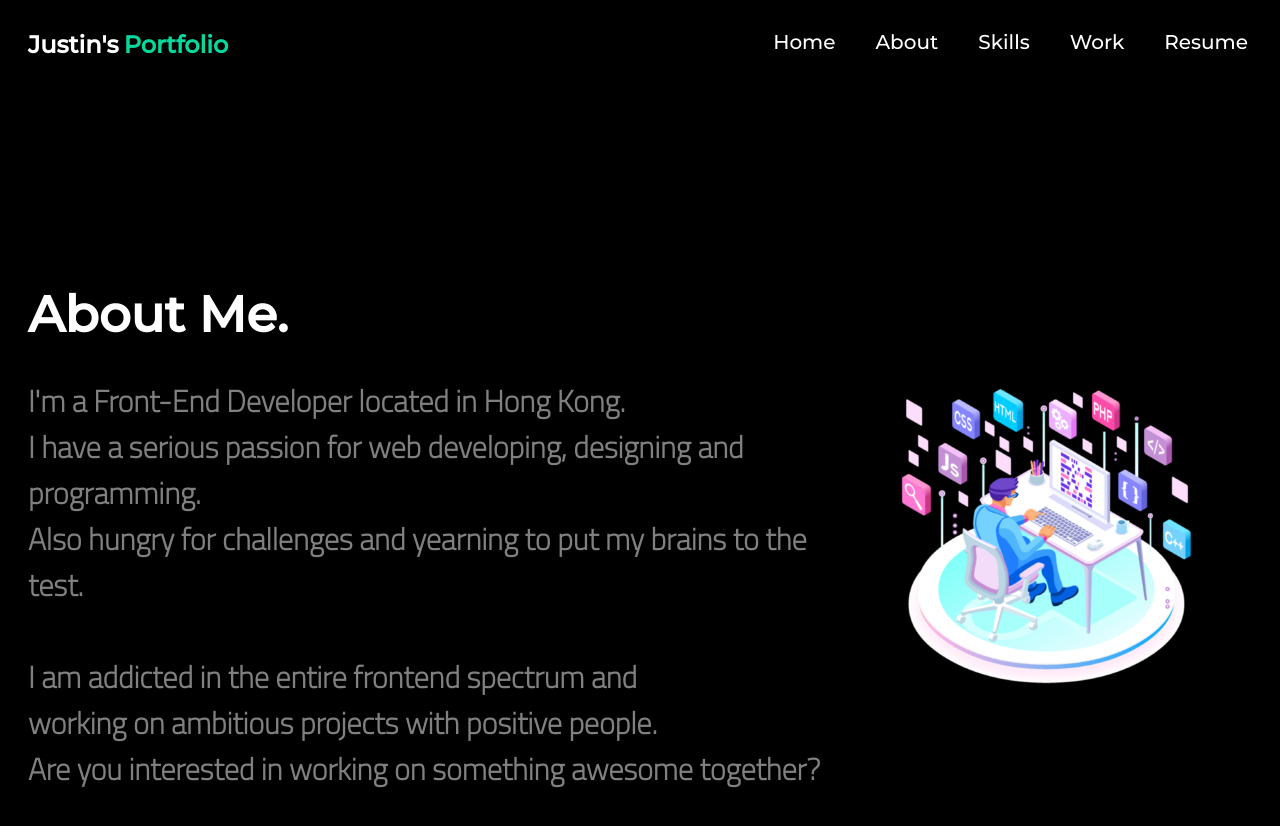
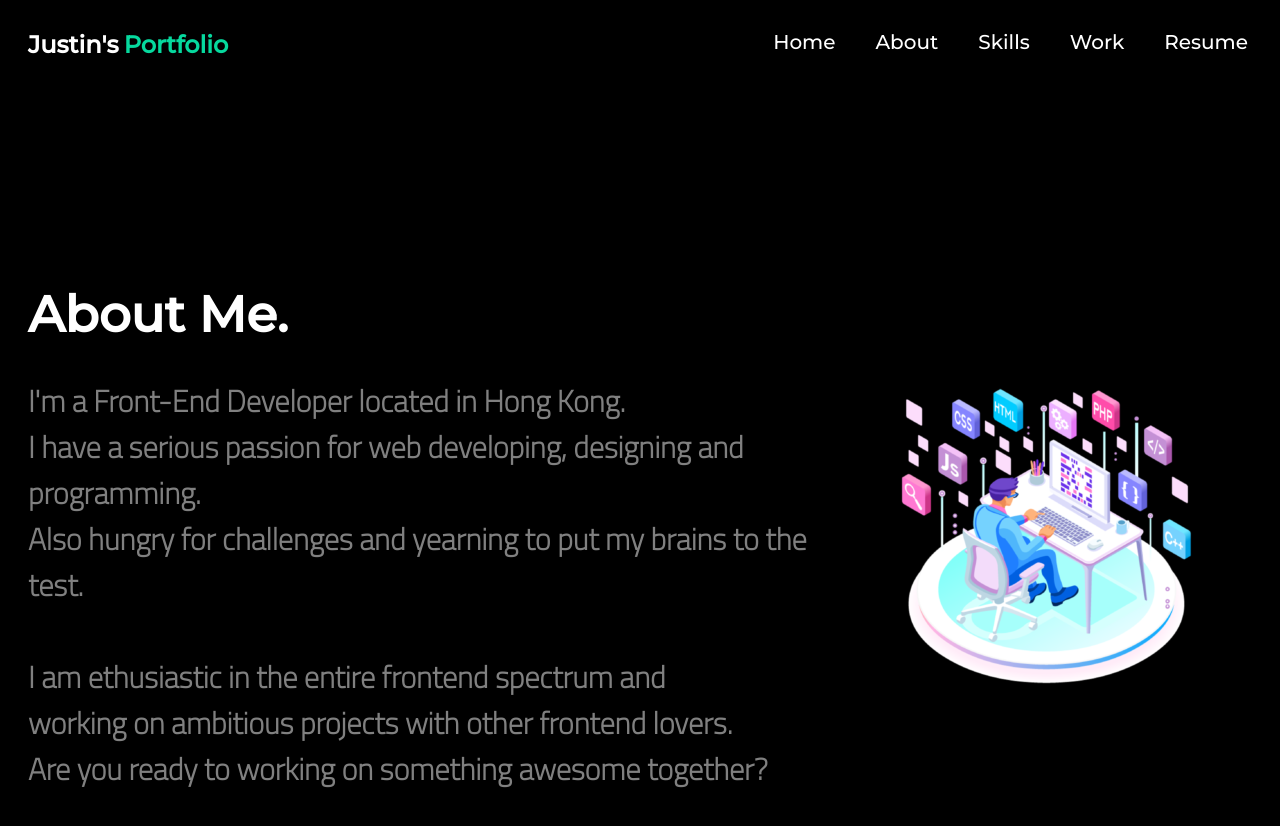
Before and after one commit to JustinPong/Portfolio, a React (Create React App) app: page /about in a window 1280 px wide. Shown: the top 826 px of the page. Built offline with nearby package versions, Linux system fonts and the light colour scheme.

Commit message:
edited aboutpage article

```diff
--- a/src/components/About/About.js
+++ b/src/components/About/About.js
@@ -16,9 +16,9 @@ function About() {
                         I have a serious passion for web developing,
                         designing and programming.<br /> Also hungry for challenges and yearning to put my brains to the test.<br />
                         <br />
-                        I am addicted in the entire frontend spectrum and <br />
-                        working on ambitious projects with positive people. <br />
-                        Are you interested in working on something awesome together?
+                        I am ethusiastic in the entire frontend spectrum and <br />
+                        working on ambitious projects with other frontend lovers. <br />
+                        Are you ready to working on something awesome together?
                     </h3>
                 </div>
                 <img
```
